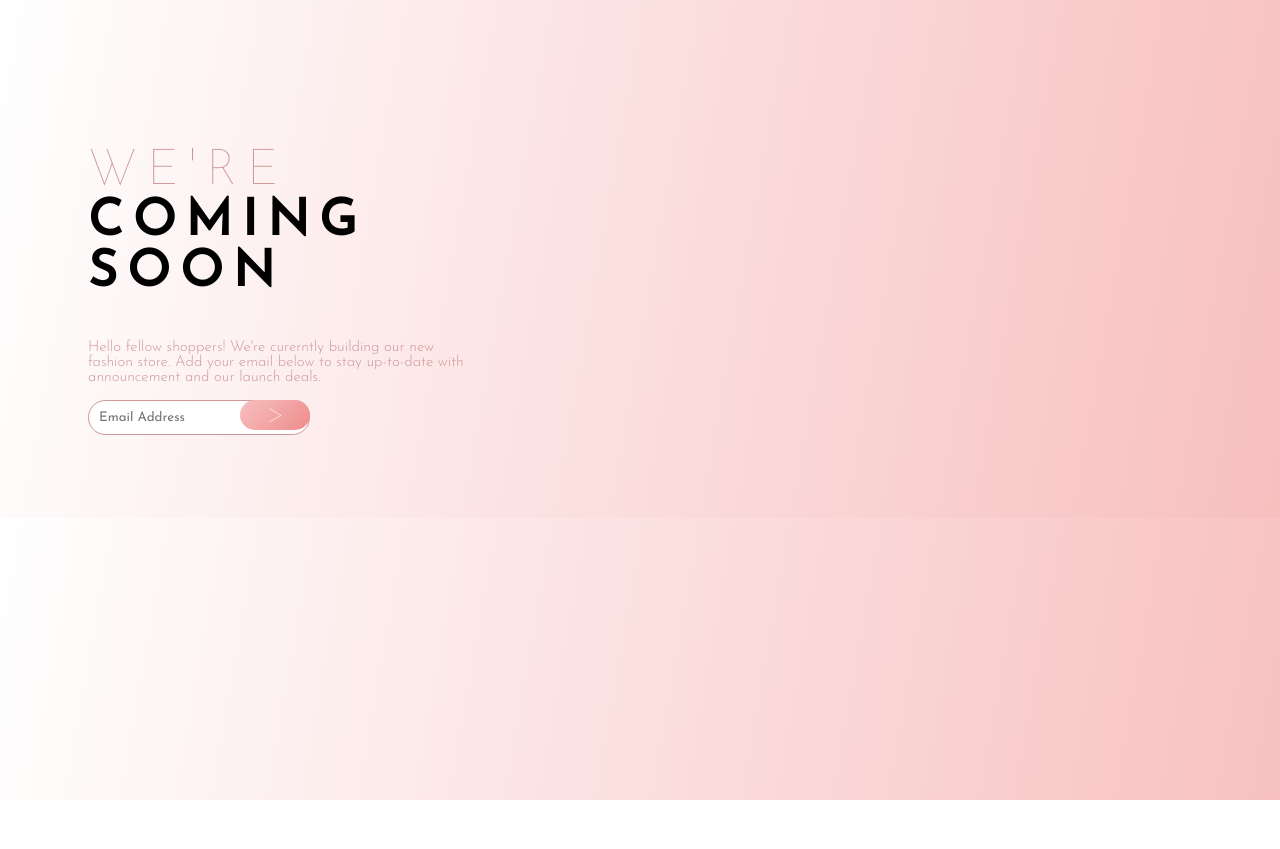
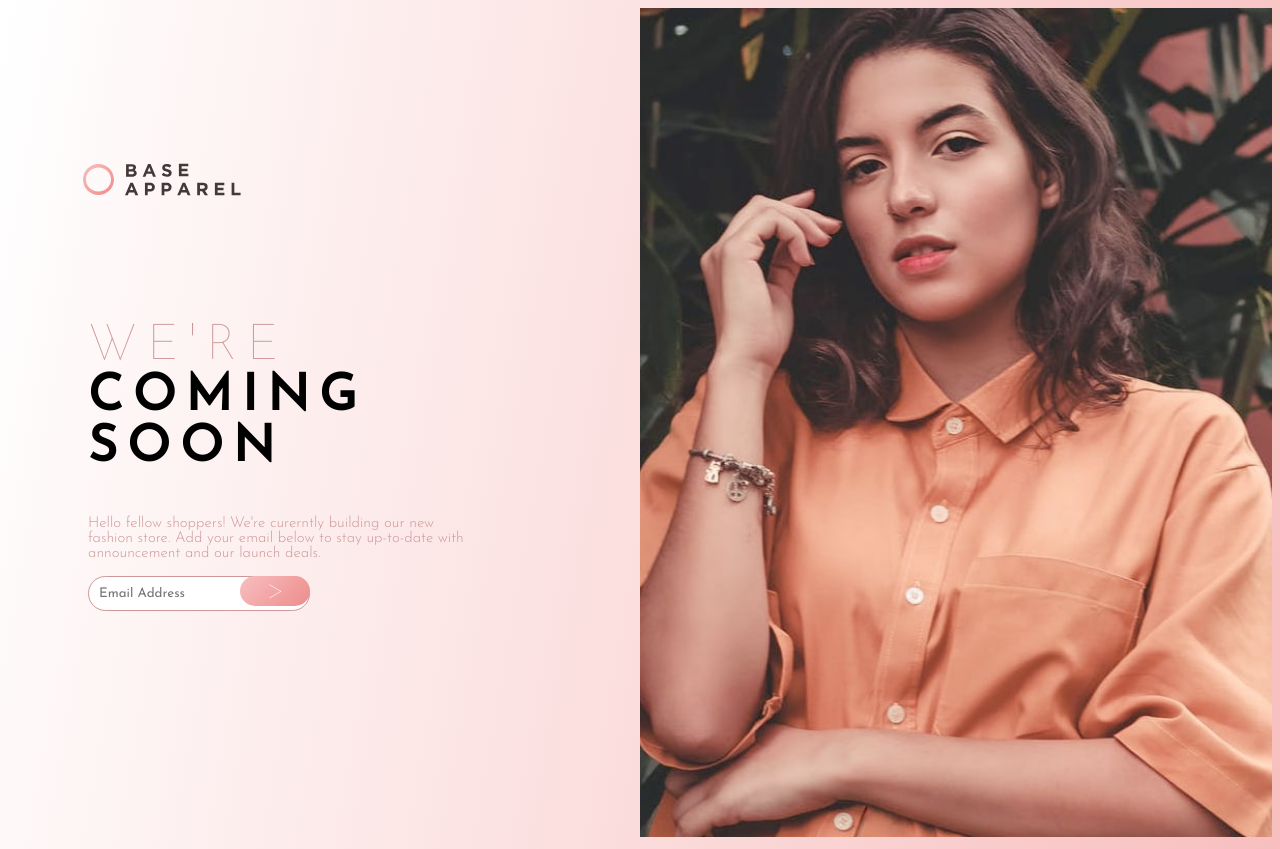
Before and after one commit to Pressea/LabelTest, a plain HTML site: page index.html in a window 1280 px wide. Before the commit the page ends 800 px from the top, so only its background shows below. Drawn offline with Linux system fonts and the light colour scheme; a script that the page names is missing.

Commit message:
Update index.html

```diff
--- a/index.html
+++ b/index.html
@@ -16,7 +16,7 @@
 <div class="leftScreen">
 
     <header class="logo">
-      <img src="/images/logo.svg" alt="">
+      <img src="logo.svg" alt="">
     </header>
 
     <div class="containerSlogan">
@@ -47,7 +47,7 @@
 
 <div class="rightScreen">
 
-<img class ="rightImage" src="/images/hero-desktop.jpg" alt="">
+<img class ="rightImage" src="hero-desktop.jpg" alt="">
 
 </div>
 
```
